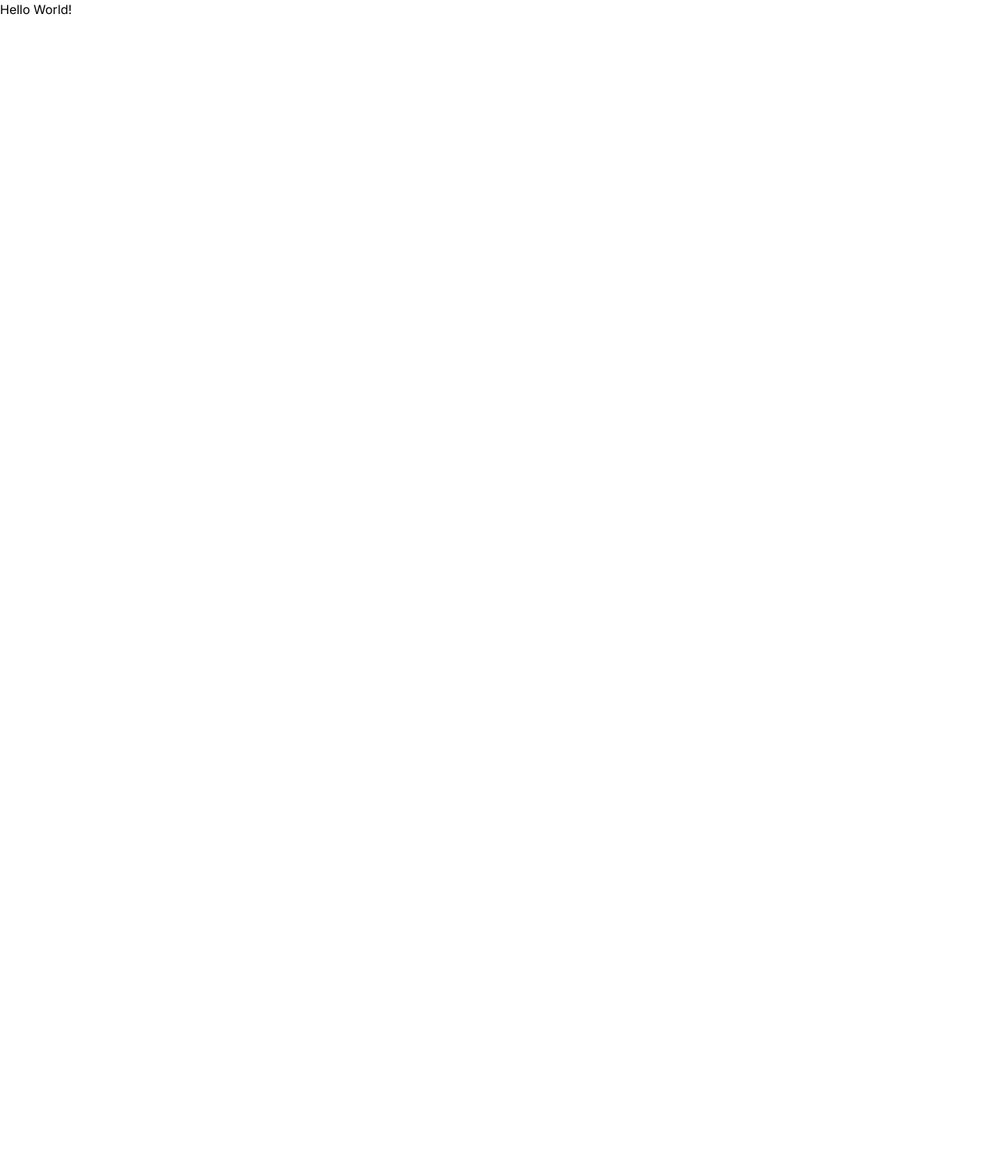
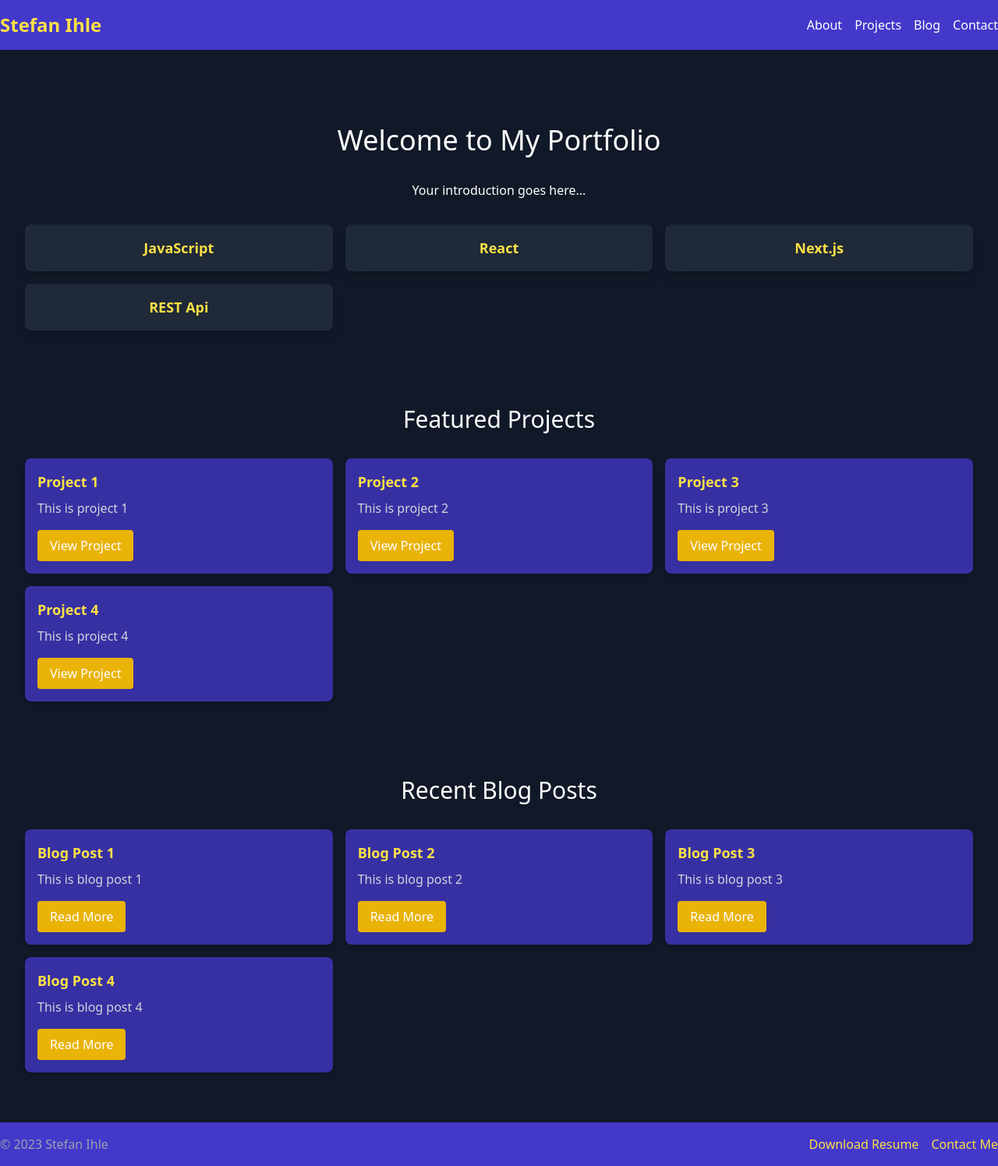
Before and after one commit to Consciously/con-codetechify-portfolio, a Next.js app: page / in a window 1280 px wide. Shown: the whole page at 78% size. Before the commit the page ends 800 px from the top, so only its background shows below. Built offline with nearby package versions, Linux system fonts and the light colour scheme.

Commit message:
do some styling and structure stufff

```diff
--- a/package.json
+++ b/package.json
@@ -20,6 +20,7 @@
     "postcss": "8.4.23",
     "react": "18.2.0",
     "react-dom": "18.2.0",
+    "react-icons": "^4.8.0",
     "sanity": "^3.10.3",
     "tailwindcss": "3.3.2",
     "typescript": "5.0.4"
--- /dev/null
+++ b/src/app/(site)/components/BlogCard.tsx
@@ -0,0 +1,25 @@
+import React from 'react';
+
+export interface IBlog {
+	id: string;
+	title: string;
+	description: string;
+}
+
+interface IBlogProp {
+	post: IBlog;
+}
+
+const BlogCard = ({ post }: IBlogProp) => {
+	return (
+		<div className='p-4 bg-indigo-800 rounded-lg shadow-md'>
+			<h3 className='text-lg font-semibold text-yellow-300'>{post.title}</h3>
+			<p className='mt-2 text-gray-300'>{post.description}</p>
+			<button className='mt-4 inline-block px-4 py-2 bg-yellow-500 text-white rounded hover:bg-yellow-600'>
+				Read More
+			</button>
+		</div>
+	);
+};
+
+export default BlogCard;
--- /dev/null
+++ b/src/app/(site)/components/Footer.tsx
@@ -0,0 +1,23 @@
+import React from 'react';
+
+const Footer = () => {
+	return (
+		<footer className='py-4 bg-indigo-700 text-white'>
+			<div className='container mx-auto flex justify-between items-center'>
+				<p className='text-gray-400'>
+					&copy; {new Date().getFullYear()} Stefan Ihle
+				</p>
+				<div>
+					<a href='/resume.pdf' className='mr-4 text-yellow-300'>
+						Download Resume
+					</a>
+					<a href='mailto:your-email@example.com' className='text-yellow-300'>
+						Contact Me
+					</a>
+				</div>
+			</div>
+		</footer>
+	);
+};
+
+export default Footer;
--- /dev/null
+++ b/src/app/(site)/components/Header.tsx
@@ -0,0 +1,32 @@
+import React from 'react';
+import Link from 'next/link';
+
+const Header = () => {
+	return (
+		<header className='py-4 bg-indigo-700 text-white'>
+			<div className='container mx-auto flex justify-between items-center'>
+				<Link href='/' className='text-2xl font-bold text-yellow-300'>
+					Stefan Ihle
+				</Link>
+				<nav>
+					<ul className='flex space-x-4'>
+						<li>
+							<Link href='/about'>About</Link>
+						</li>
+						<li>
+							<Link href='/projects'>Projects</Link>
+						</li>
+						<li>
+							<Link href='/blog'>Blog</Link>
+						</li>
+						<li>
+							<Link href='/contact'>Contact</Link>
+						</li>
+					</ul>
+				</nav>
+			</div>
+		</header>
+	);
+};
+
+export default Header;
--- /dev/null
+++ b/src/app/(site)/components/ProjectCard.tsx
@@ -0,0 +1,25 @@
+import React from 'react';
+
+export interface IProject {
+	id: string;
+	title: string;
+	description: string;
+}
+
+interface IProjectProp {
+	project: IProject;
+}
+
+const ProjectCard = ({ project }: IProjectProp) => {
+	return (
+		<div className='p-4 bg-indigo-800 rounded-lg shadow-md'>
+			<h3 className='text-lg font-semibold text-yellow-300'>{project.title}</h3>
+			<p className='mt-2 text-gray-300'>{project.description}</p>
+			<button className='mt-4 inline-block px-4 py-2 bg-yellow-500 text-white rounded hover:bg-yellow-600'>
+				View Project
+			</button>
+		</div>
+	);
+};
+
+export default ProjectCard;
--- /dev/null
+++ b/src/app/(site)/components/SkillCard.tsx
@@ -0,0 +1,20 @@
+import React from 'react';
+
+export interface ISkill {
+	id: string;
+	title: string;
+}
+
+interface ISkillProp {
+	skill: ISkill;
+}
+
+const SkillCard = ({ skill }: ISkillProp) => {
+	return (
+		<div className='p-4 bg-gray-800 rounded-lg shadow-lg flex items-center justify-center'>
+			<h3 className='text-lg font-semibold text-yellow-300'>{skill.title}</h3>
+		</div>
+	);
+};
+
+export default SkillCard;
--- a/src/app/(site)/layout.tsx
+++ b/src/app/(site)/layout.tsx
@@ -1,11 +1,13 @@
 import '../globals.css';
 import { Inter } from 'next/font/google';
+import Header from './components/Header';
+import Footer from './components/Footer';
 
 const inter = Inter({ subsets: ['latin'] });
 
 export const metadata = {
 	title: 'Create Next App',
-	description: 'Generated by create next app',
+	description: 'My portfolio website',
 };
 
 export default function RootLayout({
@@ -14,8 +16,12 @@ export default function RootLayout({
 	children: React.ReactNode;
 }) {
 	return (
-		<html lang='en'>
-			<body className={inter.className}>{children}</body>
+		<html lang='en' className='bg-gray-900'>
+			<body className='text-white'>
+				<Header />
+				<main className='mx-auto px-4 py-8 max-w-7xl'>{children}</main>
+				<Footer />
+			</body>
 		</html>
 	);
 }
--- a/src/app/(site)/page.tsx
+++ b/src/app/(site)/page.tsx
@@ -1,5 +1,61 @@
 import Image from 'next/image';
+import SkillCard from './components/SkillCard';
+import ProjectCard from './components/ProjectCard';
+import BlogCard from './components/BlogCard';
 
 export default function Home() {
-	return <div>Hello World!</div>;
+	// Dummy Data
+	const skills = [
+		{ id: '1', title: 'JavaScript', description: 'Expert in JavaScript' },
+		{ id: '2', title: 'React', description: 'Expert in React' },
+		{ id: '3', title: 'Next.js', description: 'Expert in Next.js' },
+		{ id: '4', title: 'REST Api', description: 'Expert in REST Api' },
+		// Add more skills as needed
+	];
+
+	const projects = [
+		{ id: '1', title: 'Project 1', description: 'This is project 1' },
+		{ id: '2', title: 'Project 2', description: 'This is project 2' },
+		{ id: '3', title: 'Project 3', description: 'This is project 3' },
+		{ id: '4', title: 'Project 4', description: 'This is project 4' },
+		// Add more projects as needed
+	];
+
+	const blogPosts = [
+		{ id: '1', title: 'Blog Post 1', description: 'This is blog post 1' },
+		{ id: '2', title: 'Blog Post 2', description: 'This is blog post 2' },
+		{ id: '3', title: 'Blog Post 3', description: 'This is blog post 3' },
+		{ id: '4', title: 'Blog Post 4', description: 'This is blog post 4' },
+		// Add more blog posts as needed
+	];
+
+	return (
+		<>
+			<section className='container mx-auto px-4 py-8'>
+				<h1 className='text-4xl text-center my-8'>Welcome to My Portfolio</h1>
+				<p className='text-center mb-8'>Your introduction goes here...</p>
+				<div className='grid grid-cols-1 md:grid-cols-2 lg:grid-cols-3 gap-4'>
+					{skills.map(skill => (
+						<SkillCard key={skill.id} skill={skill} />
+					))}
+				</div>
+			</section>
+			<section className='container mx-auto px-4 py-8'>
+				<h2 className='text-3xl text-center my-8'>Featured Projects</h2>
+				<div className='grid grid-cols-1 md:grid-cols-2 lg:grid-cols-3 gap-4'>
+					{projects.map(project => (
+						<ProjectCard key={project.id} project={project} />
+					))}
+				</div>
+			</section>
+			<section className='container mx-auto px-4 py-8'>
+				<h2 className='text-3xl text-center my-8'>Recent Blog Posts</h2>
+				<div className='grid grid-cols-1 md:grid-cols-2 lg:grid-cols-3 gap-4'>
+					{blogPosts.map(post => (
+						<BlogCard key={post.id} post={post} />
+					))}
+				</div>
+			</section>
+		</>
+	);
 }
```
Also changed, not shown: 1 other file (tests, documents, lock files or other folders).
